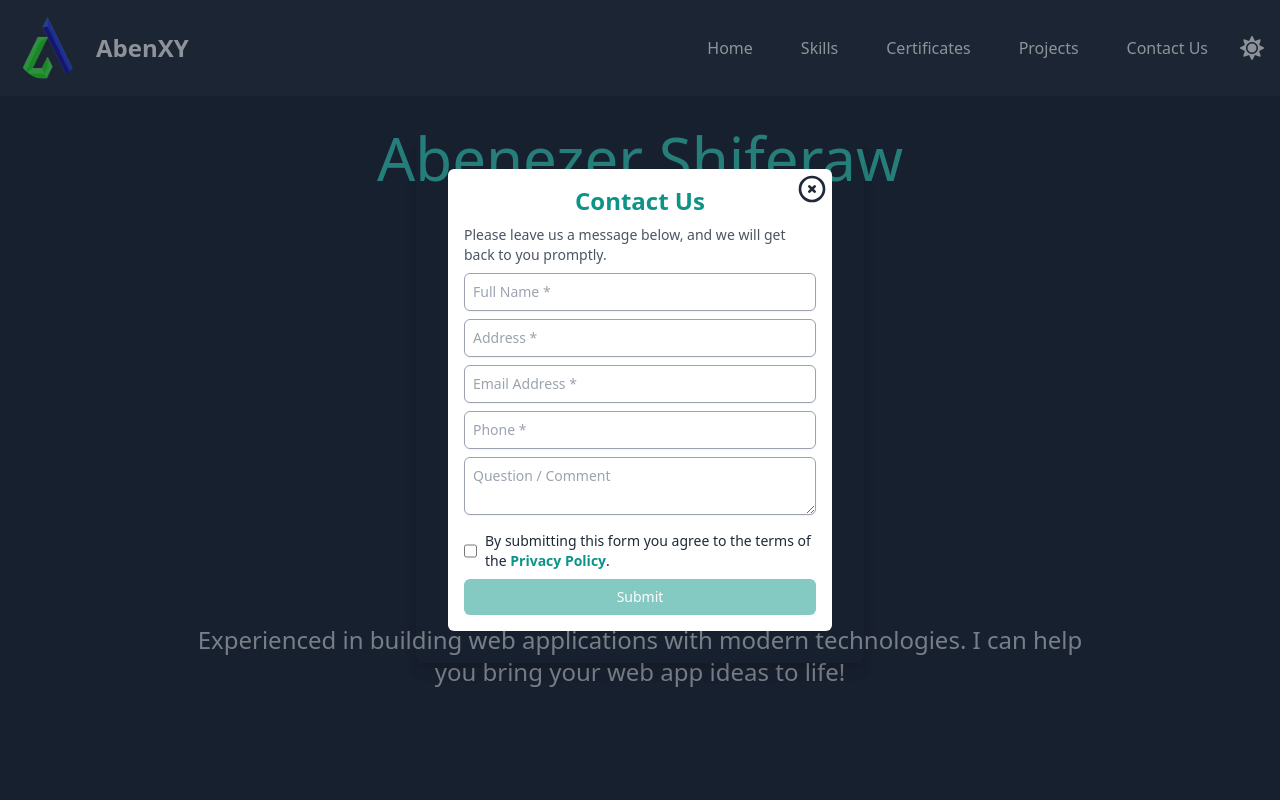
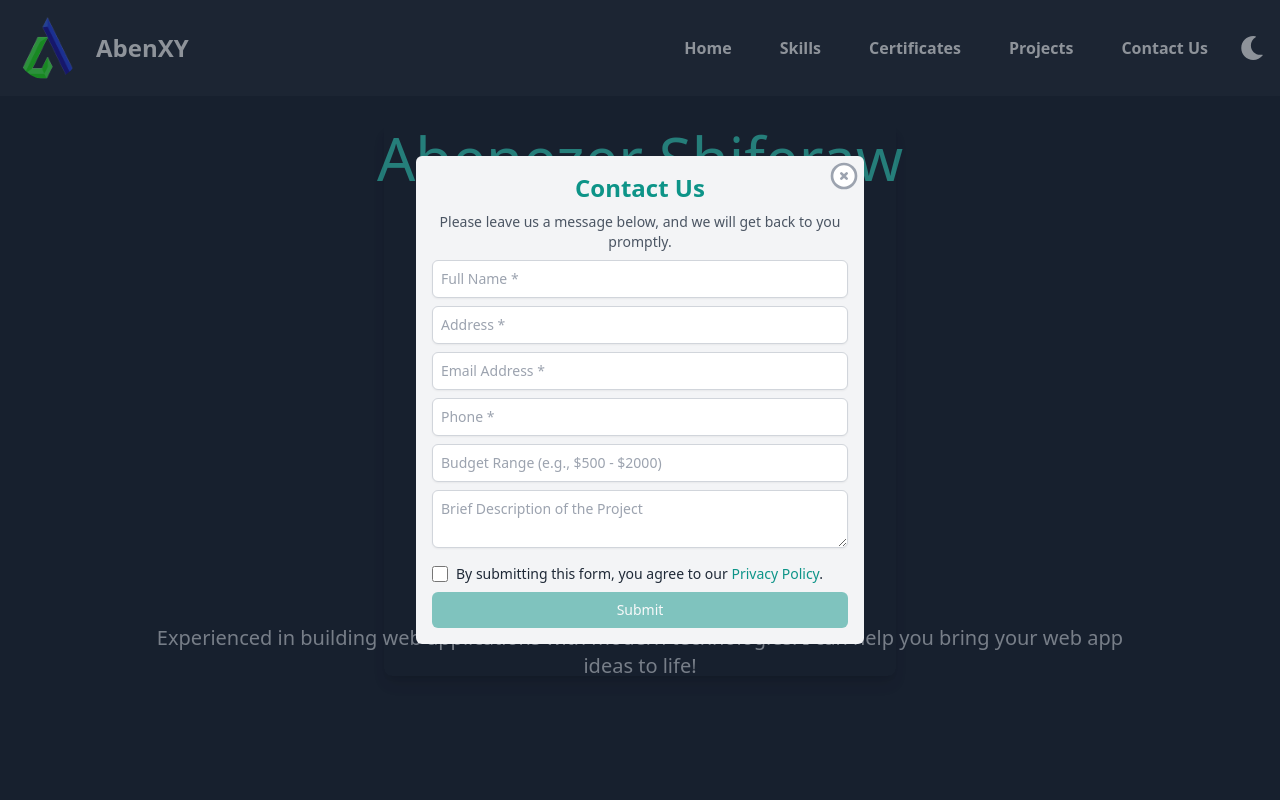
Before and after one commit to Ab3n3XY/abenxy, a Next.js app: page /#skills in a window 1280 px wide. Both pictures are taken after a click on the button "Contact Us". Shown: the top 800 px of the page. Built offline with nearby package versions, Linux system fonts and the light colour scheme.

Commit message:
updated the site

```diff
--- a/package.json
+++ b/package.json
@@ -14,7 +14,10 @@
     "react": "^18",
     "react-countup": "^6.5.3",
     "react-dom": "^18",
-    "react-icons": "^5.2.1"
+    "react-helmet": "^6.1.0",
+    "react-icons": "^5.2.1",
+    "react-tsparticles": "^2.12.2",
+    "tsparticles": "^3.5.0"
   },
   "devDependencies": {
     "eslint": "^8",
--- a/src/app/Contact.js
+++ b/src/app/Contact.js
@@ -8,8 +8,9 @@ const Contact = ({ closePopup }) => {
     fullName: "",
     address: "",
     email: "",
-    questionComment: "",
     phone: "",
+    projectBudget: "",
+    projectDescription: "",
   });
 
   const handleCheckboxChange = (e) => {
@@ -51,10 +52,10 @@ const Contact = ({ closePopup }) => {
 
   return (
     <div className="font-sans fixed top-1/2 left-1/2 transform -translate-x-1/2 -translate-y-1/2 z-50 bg-gray-800 bg-opacity-50 w-full h-full flex items-center justify-center overflow-y-auto">
-      <div className="p-4 sm:p-8 rounded-lg shadow-lg h-auto w-full max-w-sm sm:max-w-md relative">
+      <div className="p-4 sm:p-8 rounded-lg shadow-lg h-auto w-full max-w-sm sm:max-w-lg relative">
         <form
           name="contact"
-          className="bg-white p-4 text-black rounded-md text-sm"
+          className="bg-gray-100 p-4 text-black rounded-md text-sm font-normal"
           method="POST"
           data-netlify="true"
           onSubmit={handleFormSubmit}
@@ -62,7 +63,7 @@ const Contact = ({ closePopup }) => {
           <input type="hidden" name="form-name" value="contact" />
           <button
             onClick={closePopup}
-            className="absolute right-5 top-5 text-gray-800 p-4 hover:text-red-600 focus:outline-none"
+            className="absolute right-5 top-5 text-gray-400 p-4 hover:text-red-400 focus:outline-none"
           >
             <svg
               xmlns="http://www.w3.org/2000/svg"
@@ -81,10 +82,9 @@ const Contact = ({ closePopup }) => {
           <h1 className="text-2xl font-bold text-primary text-teal-600 text-center mb-2">
             Contact Us
           </h1>
-          <p className="max-w-xl mx-auto text-md text-gray-600 mb-2">
+          <p className="max-w-xl mx-auto text-center text-md text-gray-600 mb-2">
             Please leave us a message below, and we will get back to you promptly.
           </p>
-          <input type="hidden" name="form-name" value="contact" />
           <input
             type="text"
             id="fullName"
@@ -93,7 +93,7 @@ const Contact = ({ closePopup }) => {
             value={formData.fullName}
             onChange={handleChange}
             required
-            className="mt-1 block w-full border text-black border-gray-400 rounded-md shadow-sm focus:ring-2 focus:ring-black-500 focus:outline-none text-sm:text-md p-2"
+            className="mt-1 block w-full border text-black border-gray-300 rounded-md shadow-sm focus:outline-none text-sm:text-md p-2"
           />
           <input
             type="text"
@@ -103,7 +103,7 @@ const Contact = ({ closePopup }) => {
             value={formData.address}
             onChange={handleChange}
             required
-            className="mt-2 block w-full border border-gray-400 rounded-md shadow-sm focus:ring-2 focus:ring-black-500 focus:outline-none text-sm:text-md p-2"
+            className="mt-2 block w-full border border-gray-300 rounded-md shadow-sm focus:outline-none text-sm:text-md p-2"
           />
           <input
             type="email"
@@ -113,7 +113,7 @@ const Contact = ({ closePopup }) => {
             value={formData.email}
             onChange={handleChange}
             required
-            className="mt-2 mb-2 block w-full border border-gray-400 rounded-md shadow-sm focus:ring-2 focus:ring-black-500 focus:outline-none text-sm:text-md p-2"
+            className="mt-2 mb-2 block w-full border border-gray-300 rounded-md shadow-sm focus:outline-none text-sm:text-md p-2"
           />
           <input
             name="phone"
@@ -122,29 +122,39 @@ const Contact = ({ closePopup }) => {
             placeholder="Phone *"
             value={formData.phone}
             onChange={handleChange}
-            className="mt-2 mb-2 block w-full border border-gray-400 rounded-md shadow-sm focus:ring-2 focus:ring-black-500 focus:outline-none text-sm:text-md p-2"
+            className="mt-2 mb-2 block w-full border border-gray-300 rounded-md shadow-sm focus:outline-none text-sm:text-md p-2"
+          />
+          <input
+            type="text"
+            id="projectBudget"
+            name="projectBudget"
+            placeholder="Budget Range (e.g., $500 - $2000)"
+            value={formData.projectBudget}
+            onChange={handleChange}
+            className="mt-2 mb-2 block w-full border border-gray-300 rounded-md shadow-sm focus:outline-none text-sm:text-md p-2"
           />
           <textarea
-            id="questionComment"
-            name="questionComment"
-            placeholder="Question / Comment"
-            value={formData.questionComment}
+            id="projectDescription"
+            name="projectDescription"
+            placeholder="Brief Description of the Project"
+            value={formData.projectDescription}
             onChange={handleChange}
             rows="2"
-            className="mt-2 block w-full border border-gray-400 rounded-md shadow-sm focus:ring-2 focus:ring-black-500 focus:outline-none text-sm:text-md p-2"
+            className="mt-2 block w-full border border-gray-300 rounded-md shadow-sm focus:outline-none text-sm:text-md p-2"
           />
-          <label className="flex items-center text-sm mt-4">
+          <label className="flex items-center text-sm mt-4 font-normal">
             <input
               type="checkbox"
+              color="green"
               className="form-checkbox h-4 w-4 text-black-600"
               onChange={handleCheckboxChange}
               required
             />
             <span className="ml-2 text-gray-800">
-              By submitting this form you agree to the terms of the{" "}
+            By submitting this form, you agree to our{" "}
               <a
                 href="/privacy-policy"
-                className="text-teal-600 font-bold hover:underline"
+                className="text-teal-600 hover:underline"
               >
                 Privacy Policy
               </a>
@@ -153,7 +163,7 @@ const Contact = ({ closePopup }) => {
           </label>
           <button
             type="submit"
-            className={`mt-2 min-w-full bg-teal-600 text-white py-2 px-2 rounded-md focus:outline-none focus:ring-2 focus:ring-black-500 focus:ring-offset-2 ${
+            className={`mt-2 min-w-full bg-teal-600 text-white py-2 px-2 rounded-md focus:outline-none focus:ring-offset-2 ${
               isChecked ? "" : "opacity-50 cursor-not-allowed"
             }`}
             disabled={!isChecked}
--- a/src/app/Header.js
+++ b/src/app/Header.js
@@ -11,17 +11,17 @@ const Header = () => {
   const router = useRouter();
   const [activeLink, setActiveLink] = useState(router.pathname);
   const [menuOpen, setMenuOpen] = useState(false);
-  const [darkMode, setDarkMode] = useState(true);
+  const [lightMode, setLightMode] = useState(true);
   const [showContact, setShowContact] = useState(false);
 
   useEffect(() => {
     const theme = localStorage.getItem('theme');
     if (theme === 'light') {
       document.documentElement.classList.remove('dark');
-      setDarkMode(false);
+      setLightMode(true);
     } else {
       document.documentElement.classList.add('dark');
-      setDarkMode(true);
+      setLightMode(false);
     }
   }, []);
 
@@ -61,14 +61,14 @@ const Header = () => {
   };
 
   const toggleTheme = () => {
-    if (darkMode) {
+    if (lightMode) {
+      document.documentElement.classList.add('dark');
+      localStorage.setItem('theme', 'dark');
+      setLightMode(false);
+    } else {
       document.documentElement.classList.remove('dark');
       localStorage.setItem('theme', 'light');
-      setDarkMode(false);
-    } else {
-      document.documentElement.classList.add('dark');
-      localStorage.setItem('theme', 'dark');
-      setDarkMode(true);
+      setLightMode(true);
     }
   };
 
@@ -80,7 +80,7 @@ const Header = () => {
   ];
 
   return (
-    <header className="fixed top-0 w-full bg-gray-800 bg-opacity-70 text-white p-4 z-50">
+    <header className="fixed top-0 w-full bg-gray-800 bg-opacity-70 light:bg-gray-500 light:bg-opacity-70 font-semibold text-white light:text-white p-4 z-50">
       <nav className="container mx-auto flex justify-between items-center">
         <Link href="/">
           <div className="flex items-center cursor-pointer hover:opacity-80">
@@ -101,7 +101,7 @@ const Header = () => {
           {navLinks.map(({ path, label }) => (
             <Link key={path} href={path}>
               <span
-                className={`nav-link block px-4 py-2 hover:text-teal-600 ${activeLink === path ? 'active-nav-link' : ''} text-sm md:text-base`}
+                className={`nav-link block px-4 py-2 hover:text-teal-400 ${activeLink === path ? 'active-nav-link' : ''} text-sm md:text-base`}
                 onClick={() => handleSetActiveLink(path)}
               >
                 {label}
@@ -110,12 +110,12 @@ const Header = () => {
           ))}
           <button
             onClick={() => { setShowContact(true); setMenuOpen(false); }}
-            className="nav-link block px-4 py-2 text-sm md:text-base hover:text-teal-600"
+            className="nav-link block px-4 py-2 text-sm md:text-base hover:text-teal-400"
           >
             Contact Us
           </button>
-          <button onClick={toggleTheme} className="ml-4 text-white focus:outline-none">
-            {darkMode ? <FaSun className="w-5 h-5 md:w-6 md:h-6" /> : <FaMoon className="w-5 h-5 md:w-6 md:h-6" />}
+          <button onClick={toggleTheme} className="ml-4 text-white focus:outline-none hover:text-yellow-300">
+            {lightMode ? <FaSun className="w-5 h-5 md:w-6 md:h-6" /> : <FaMoon className="w-5 h-5 md:w-6 md:h-6" />}
           </button>
         </div>
       </nav>
@@ -138,8 +138,8 @@ const Header = () => {
             >
               Contact Us
             </button>
-            <button onClick={toggleTheme} className="text-white focus:outline-none" alt="theme">
-              {darkMode ? <FaSun className="w-6 h-6" /> : <FaMoon className="w-6 h-6" />}
+            <button onClick={toggleTheme} className="text-white focus:outline-none" aria-label="change page theme">
+              {lightMode ? <FaSun className="w-5 h-5 md:w-6 md:h-6" /> : <FaMoon className="w-5 h-5 md:w-6 md:h-6" />}
             </button>
           </div>
         </div>
--- /dev/null
+++ b/src/app/Projects.css
@@ -0,0 +1,3 @@
+.slideshow-image {
+    transition: opacity 3s ease-in-out;
+  }
--- a/src/app/globals.css
+++ b/src/app/globals.css
@@ -2,12 +2,20 @@
 @tailwind components;
 @tailwind utilities;
 
-html,
 body {
+  margin: 0;
   padding: 0;
-  margin: 0;
-  font-family: -apple-system, BlinkMacSystemFont, Segoe UI, Roboto, Oxygen,
-    Ubuntu, Cantarell, Fira Sans, Droid Sans, Helvetica Neue, sans-serif;
+  font-family: -apple-system, BlinkMacSystemFont, Segoe UI, Roboto, Oxygen, Ubuntu, Cantarell, Fira Sans, Droid Sans, Helvetica Neue, sans-serif;
+}
+
+#particles-js {
+  position: fixed;
+  top: 0;
+  left: 0;
+  width: 100%;
+  height: 100%;
+  z-index: -1; /* Ensure particles are behind other content */
+  pointer-events: none;
 }
 
 a {
--- a/src/app/layout.js
+++ b/src/app/layout.js
@@ -1,17 +1,19 @@
+// app/layout.js
+"use client";
+
 import { Inter } from "next/font/google";
 import "./globals.css";
+import ParticlesBackground from '../components/ParticlesBackground';
 
 const inter = Inter({ subsets: ["latin"] });
-
-export const metadata = {
-  title: "AbenXY",
-  description: "Abenezer shiferaws personal web app",
-};
 
 export default function RootLayout({ children }) {
   return (
     <html lang="en">
-      <body className={inter.className}>{children}</body>
+      <body className={inter.className}>
+        <ParticlesBackground />
+        {children}
+      </body>
     </html>
   );
 }
--- a/src/app/page.js
+++ b/src/app/page.js
@@ -1,38 +1,44 @@
 "use client";
 import Image from "next/image";
-import Head from "next/head";
 import Header from "./Header";
 import Skills from "./Skills";
 import Certificates from "./Certificates";
 import Projects from "./Projects";
 import Footer from "./Footer";
+import { Helmet } from 'react-helmet';
+
+const pageData = {
+  title: 'AbenXY',
+  description: 'Portfolio of Aben, Full Stack Developer and Machine Learning Enthusiast',
+};
 
 export default function HomePage() {
   return (
     <div className="font-sans min-h-screen flex flex-col">
-      <Head>
-        <title>AbenXY</title>
-        <meta name="description" content="Portfolio of Aben, Full Stack Developer and Machine Learning Enthusiast" />
-        <link rel="icon" href="/favicon.ico" />
-      </Head>
-      <Header/>
-      <main className="flex-grow bg-white pt-12 px-4 dark:bg-gray-900 md:px-12 lg:px-20 font-sans">
+      <Helmet>
+        <title>{pageData.title}</title>
+        <meta name="description" content={pageData.description} />
+      </Helmet>
+      <Header />
+      <main className="flex-grow bg-gray-900 light:bg-gray-400 pt-12 px-4 md:px-12 lg:px-20 font-sans">
         <div className="text-center p-4 md:p-8" id="home">
-          <h2 className="text-3xl md:text-5xl lg:text-6xl text-teal-600 font-medium dark:text-teal-400 mt-8 md:mt-12">
+          <h2 className="text-3xl md:text-5xl lg:text-6xl text-teal-400 light:text-teal-600 font-medium mt-8 md:mt-12">
             Abenezer Shiferaw
           </h2>
-          <h3 className="text-lg md:text-2xl lg:text-3xl py-2 dark:text-white">
+          <h3 className="text-lg md:text-2xl lg:text-3xl py-2 text-white light:text-gray-700">
             Full Stack Developer
           </h3>
           <div className="mx-auto rounded-full w-48 h-48 md:w-64 md:h-64 lg:w-80 lg:h-80 relative overflow-hidden mt-6 md:mt-10">
             <Image
               src="/profile.png"
-              layout="fill"
-              objectFit="cover"
-              alt="Developer"
+              fill
+              sizes="(max-width: 640px) 100vw, 50vw" // Adjust sizes as needed
+              style={{ objectFit: 'cover' }}
+              alt="Profile image"
+              priority={true}
             />
           </div>
-          <p className="text-md md:text-xl lg:text-2xl text-gray-700 dark:text-gray-300 mt-4 md:mt-6 md:mx-8 lg:mx-16">
+          <p className="font-normal text-md md:text-xl lg:text-xl text-gray-300 light:text-gray-700 mt-4 md:mt-6 md:mx-8 lg:mx-10">
             Experienced in building web applications with modern technologies.
             I can help you bring your web app ideas to life!
           </p>
--- /dev/null
+++ b/src/components/ParticlesBackground.js
@@ -0,0 +1,88 @@
+// components/ParticlesBackground.js
+import React from 'react';
+import Particles from 'react-tsparticles';
+
+const ParticlesBackground = () => {
+  return (
+    <div id="particles-js">
+      {/* This text is for debugging purposes */}
+      <Particles
+        id="tsparticles"
+        options={{
+          particles: {
+            number: {
+              value: 50,
+              density: {
+                enable: true,
+                value_area: 800
+              }
+            },
+            color: {
+              value: '#ffffff'
+            },
+            shape: {
+              type: 'circle',
+              stroke: {
+                width: 0,
+                color: '#000000'
+              }
+            },
+            opacity: {
+              value: 0.5,
+              random: false,
+              anim: {
+                enable: false,
+                speed: 1,
+                opacity_min: 0.1,
+                sync: false
+              }
+            },
+            size: {
+              value: 3,
+              random: true,
+              anim: {
+                enable: false,
+                speed: 4,
+                size_min: 0.1,
+                sync: false
+              }
+            },
+            line_linked: {
+              enable: true,
+              distance: 150,
+              color: '#ffffff',
+              opacity: 0.4,
+              width: 1
+            },
+            move: {
+              enable: true,
+              speed: 1,
+              direction: 'none',
+              random: false,
+              straight: false,
+              out_mode: 'out',
+              bounce: false
+            }
+          },
+          interactivity: {
+            detect_on: 'canvas',
+            events: {
+              onhover: {
+                enable: true,
+                mode: 'repulse'
+              },
+              onclick: {
+                enable: true,
+                mode: 'push'
+              },
+              resize: true
+            }
+          },
+          retina_detect: true
+        }}
+      />
+    </div>
+  );
+};
+
+export default ParticlesBackground;
```
Also changed, not shown: src/app/Certificates.js (+6 -6 lines), src/app/Projects.js (+26 -49 lines), src/app/Skills.js (+69 -70 lines), 1 other file (tests, documents, lock files or other folders). Lines whose indentation alone changed are shown as unchanged.
